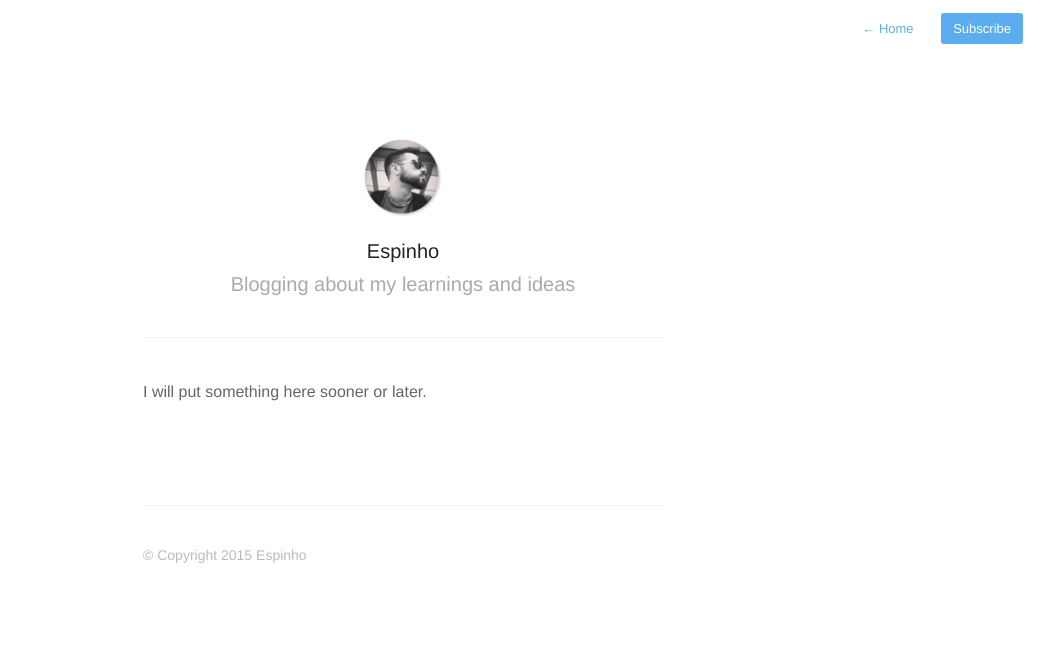
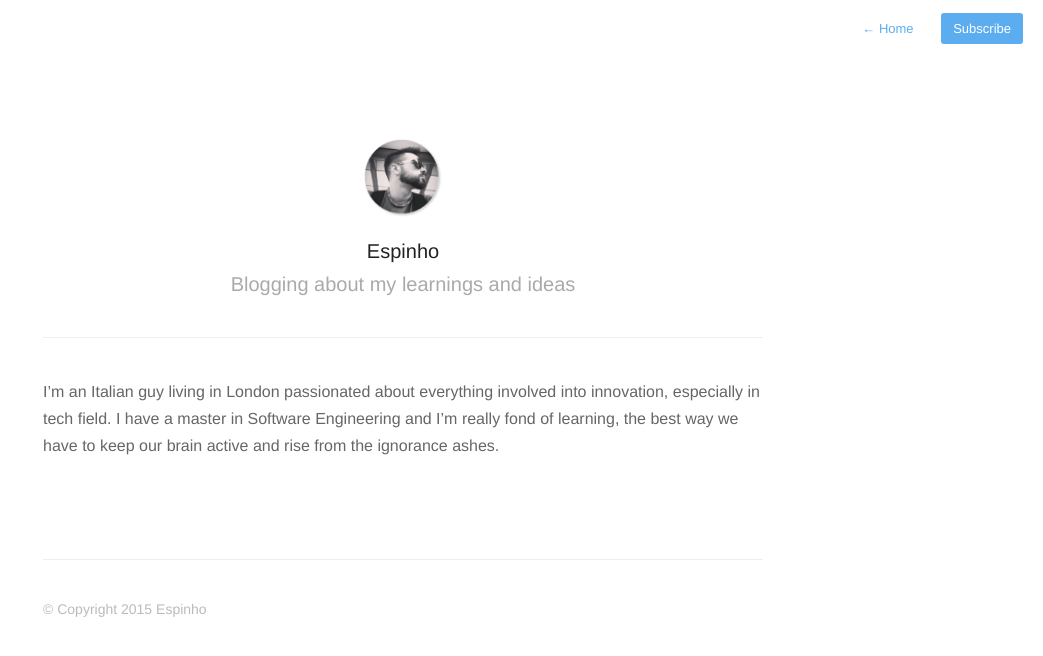
Before and after one commit to espinhogr/espinhogr.github.io, a Jekyll site: the page built from about.md, in a window 1280 px wide. Shown: the top 656 px of the page, without its empty margins (237-1280 px from the left). Built offline with Jekyll 4.4.1, drawn with Linux system fonts in a browser that asks for light colours; nearby versions of some CDN libraries; Markdown is read by kramdown in place of the engine named in the settings.

Commit message:
Updated tags in trampolines article and updated about page

```diff
--- a/about.md
+++ b/about.md
@@ -4,6 +4,6 @@ permalink: about/
 profile: true
 ---
 
-I will put something here sooner or later.
+I'm an Italian guy living in London passionated about everything involved into innovation, especially in tech field. I have a master in Software Engineering and I'm really fond of learning, the best way we have to keep our brain active and rise from the ignorance ashes.
 
 {% include footer.html %}
--- a/assets/css/style.css
+++ b/assets/css/style.css
@@ -71,7 +71,7 @@ h2 {
 
 .profile #wrapper {
 	padding: 100px 40px 0px;
-	max-width: 600px;
+	max-width: 800px;
 	margin: 0 auto;
 }
 
@@ -145,7 +145,7 @@ nav.main-nav a.cta {
 }
 
 #wrapper.home {
-	max-width: 600px;
+	max-width: 800px;
 	margin: 0 auto;
 	padding: 0px 40px 20px 40px;
 }
```
Also changed, not shown: _posts/2015-07-12-trampolines-in-scala.md (+7 -0 lines).
